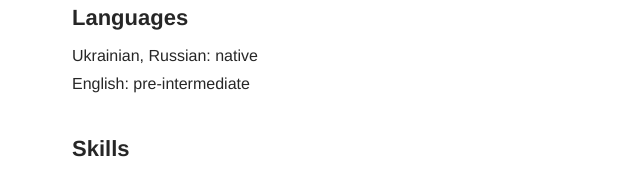
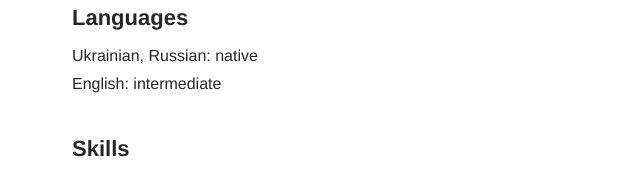
Before and after one commit to SergeyBychok/CV, a plain HTML site: page index.html in a window 1280 px wide. Shown: the part 2613-2783 px from the top of the page, 253-893 px from the left. Drawn offline with Linux system fonts and the light colour scheme.

Commit message:
update cv

```diff
--- a/index.html
+++ b/index.html
@@ -264,7 +264,7 @@
 
         <p>Ukrainian, Russian: native</p>
 
-        <p>English: pre-intermediate</p>
+        <p>English: intermediate</p>
         <h2>Skills</h2>
         <ul>
             <li>
```
